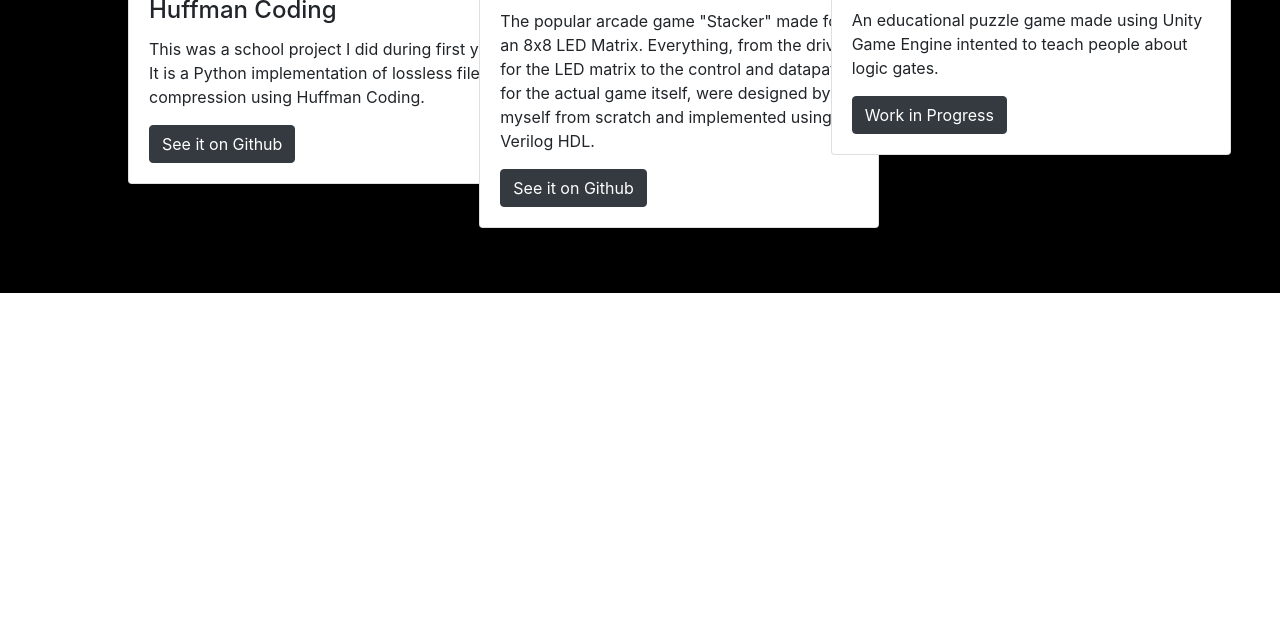
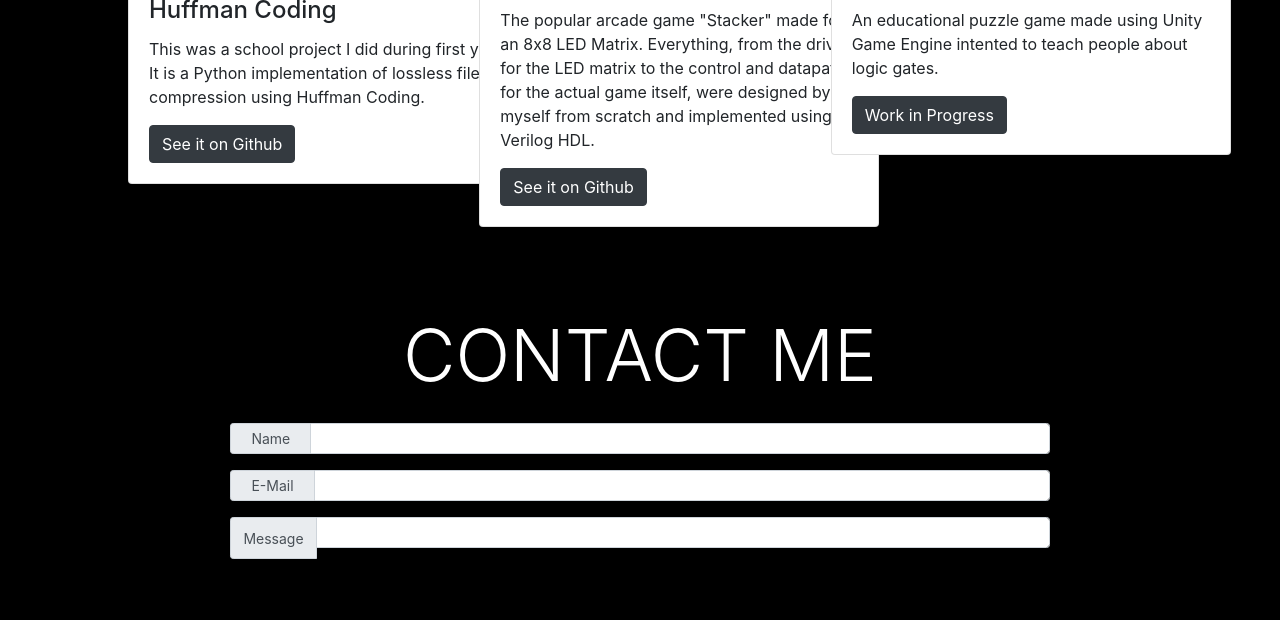
Before and after one commit to tiger-yu7/tiger-yu7.github.io, a plain HTML site: page index.html in a window 1280 px wide. Shown: the part 2005-2625 px from the top of the page. Before the commit the page ends 2298 px from the top, so only its background shows below. Drawn offline with nearby package versions, Linux system fonts and the light colour scheme.

Commit message:
added a contact me section. the form does not work yet

```diff
--- a/css/style.css
+++ b/css/style.css
@@ -30,6 +30,7 @@ body html {
 	padding:0;
 	padding-left:10px;
 	box-sizing:inherit;
+	border-radius: 5%;
 }
 
 .title {
@@ -127,3 +128,25 @@ body html {
 	margin-right: auto;
 	margin-bottom: 20px;
 }
+
+.contact-form {
+	margin-left: 10%;
+	margin-right: 10%;
+}
+
+#form-name {
+	padding-left: 20px;
+	padding-right: 20px;
+}
+
+#form-email {
+	padding-left: 20px;
+	padding-right: 20px;
+}
+
+#form-message {
+	padding-top: 20px;
+	padding-bottom: 20px;
+	padding-left: 12px;
+	padding-right: 12px;
+}
--- a/index.html
+++ b/index.html
@@ -104,6 +104,29 @@
 		 </div>
 		</div>
 	</div>
+	<div class ="container-fluid" id="portfolio">
+		<h1 class="display-3" id="skills-title">CONTACT ME</h1>
+		<form class="contact-form">
+		  <div class="input-group mb-3 input-group-sm">
+		     <div class="input-group-prepend">
+		       <span class="input-group-text" id="form-name">Name</span>
+		    </div>
+		    <input type="text" class="form-control" name="name">
+		  </div>
+		  <div class="input-group mb-3 input-group-sm">
+		     <div class="input-group-prepend">
+		       <span class="input-group-text" id="form-email">E-Mail</span>
+		    </div>
+		    <input type="text" class="form-control" name="email">
+		  </div>
+		  <div class="input-group mb-3 input-group-sm">
+		     <div class="input-group-prepend">
+		       <span class="input-group-text" id="form-message">Message</span>
+		    </div>
+		    <input type="text" class="form-control" name="message">
+		  </div>
+		</form>
+	</div>
     <!-- Optional JavaScript -->
     <!-- jQuery first, then Popper.js, then Bootstrap JS -->
     <script src="https://code.jquery.com/jquery-3.3.1.slim.min.js" integrity="sha384-q8i/X+965DzO0rT7abK41JStQIAqVgRVzpbzo5smXKp4YfRvH+8abtTE1Pi6jizo" crossorigin="anonymous"></script>
```
Also changed, not shown: css/fpga-stacker-picture.jpg.
